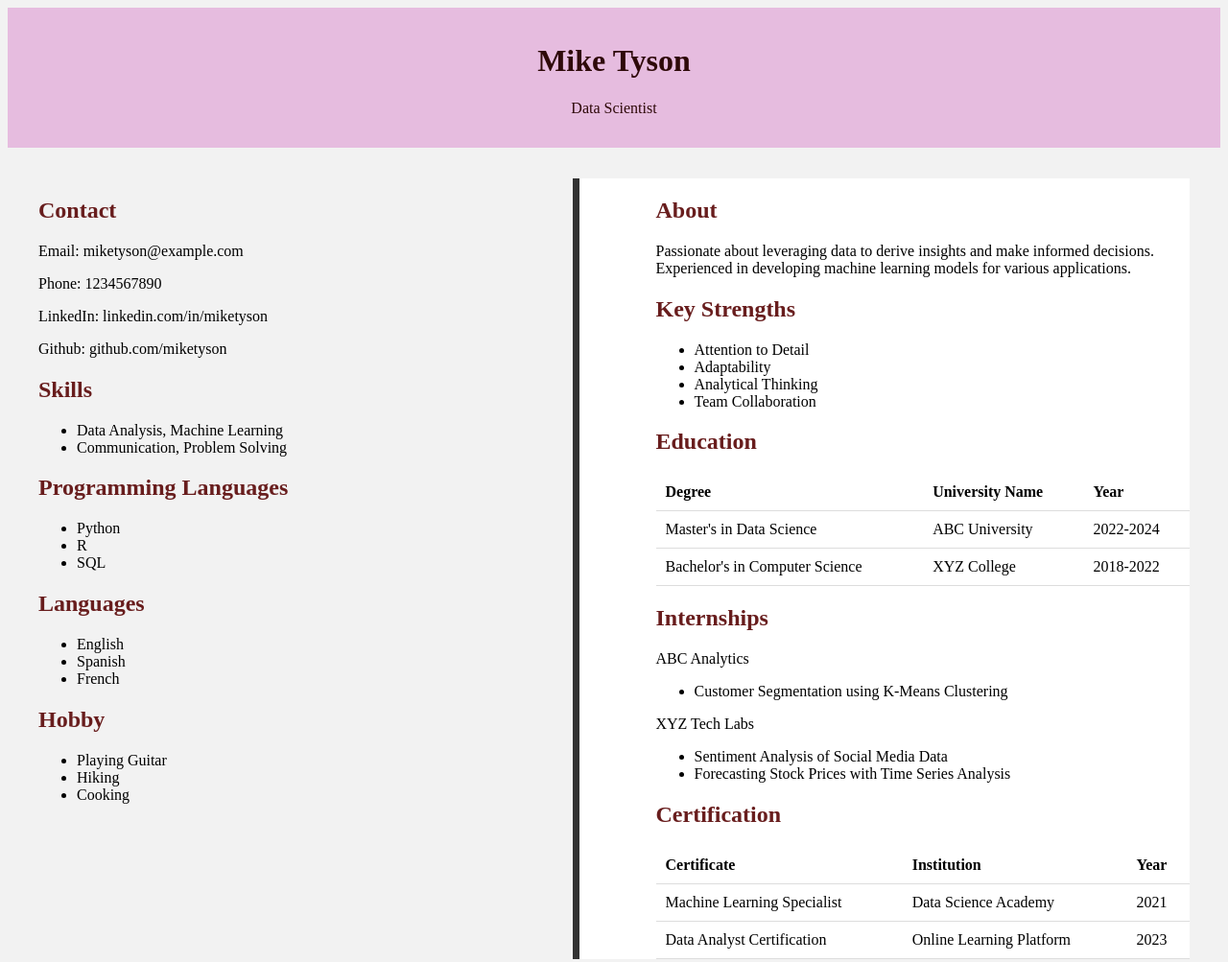
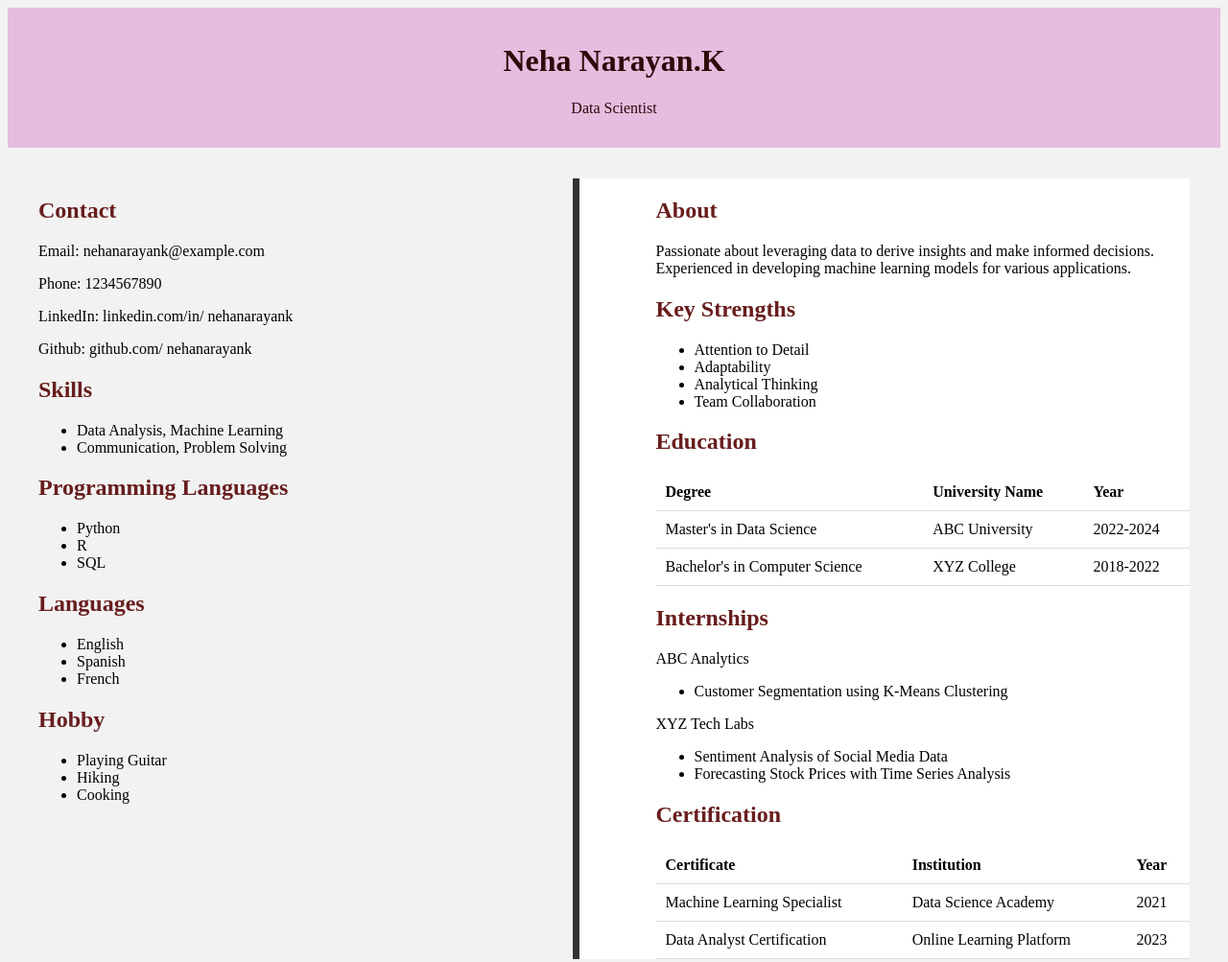
Before and after one commit to nehanarayank/nehaportfolio, a plain HTML site: page index.html in a window 1280 px wide. Shown: the whole page at 96% size. Drawn offline with Linux system fonts and the light colour scheme.

Commit message:
Update index.html

```diff
--- a/index.html
+++ b/index.html
@@ -10,17 +10,17 @@
 <body>
 
   <header>
-    <h1>Mike Tyson</h1>
+    <h1>Neha Narayan.K</h1>
     <p>Data Scientist</p>
   </header>
 
   <section>
     <div class="left-section">
       <h2>Contact</h2>
-      <p>Email: miketyson@example.com</p>
+      <p>Email: nehanarayank@example.com</p>
       <p>Phone: 1234567890</p>
-      <p>LinkedIn: linkedin.com/in/miketyson</p>
-      <p>Github: github.com/miketyson</p>
+      <p>LinkedIn: linkedin.com/in/ nehanarayank</p>
+      <p>Github: github.com/ nehanarayank</p>
 
       <h2>Skills</h2>
       <ul>
```
